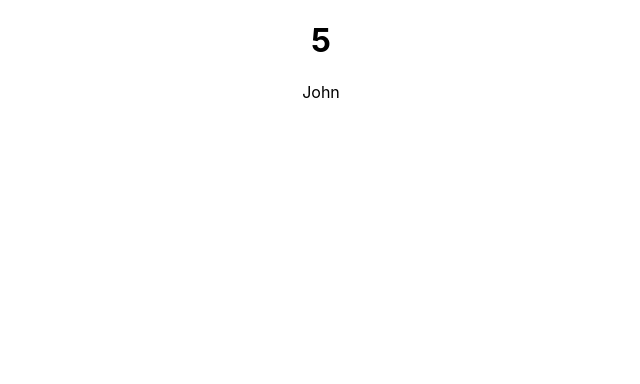
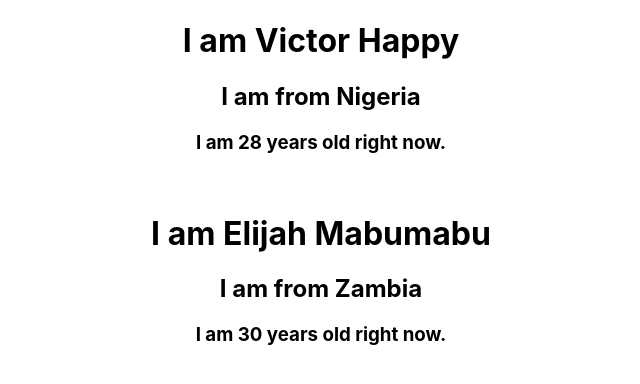
Before and after one commit to chivicoko/jsm-filmpire, a React (Create React App) app: page / in a window 1280 px wide. Shown: the top 384 px of the page, without its empty margins (319-959 px from the left). Built offline with nearby package versions, Linux system fonts and the light colour scheme.

Commit message:
props sample

```diff
--- a/src/App.js
+++ b/src/App.js
@@ -1,22 +1,23 @@
 import './App.css';
 
+
+const Person = (props) => {
+  return (
+    <>
+      <h1>I am {props.fullName}</h1>
+      <h2>I am from {props.country}</h2>
+      <h3>I am { props.age } years old right now.</h3>
+    </>
+  );
+}
+
 const App = () => {
-  const name = 'John';
-  // const name = null;
 
   return (
     <div className="App">
-      <h1>{ 2 + 3 }</h1>
-      { name ? (
-        <>                 {/* react fragment  - required for wrapping jsx code */}
-          {name}
-        </>
-      ) : (
-        <>
-          <h1>There is no name for now!</h1>
-          <h2>Please move on to next...</h2>
-        </>
-      ) }
+      <Person fullName={'Victor Happy'} country={'Nigeria'} age={28} />
+      <br/>
+      <Person fullName={'Elijah Mabumabu'} country={'Zambia'} age={30} />
     </div>
   );
 }
```
